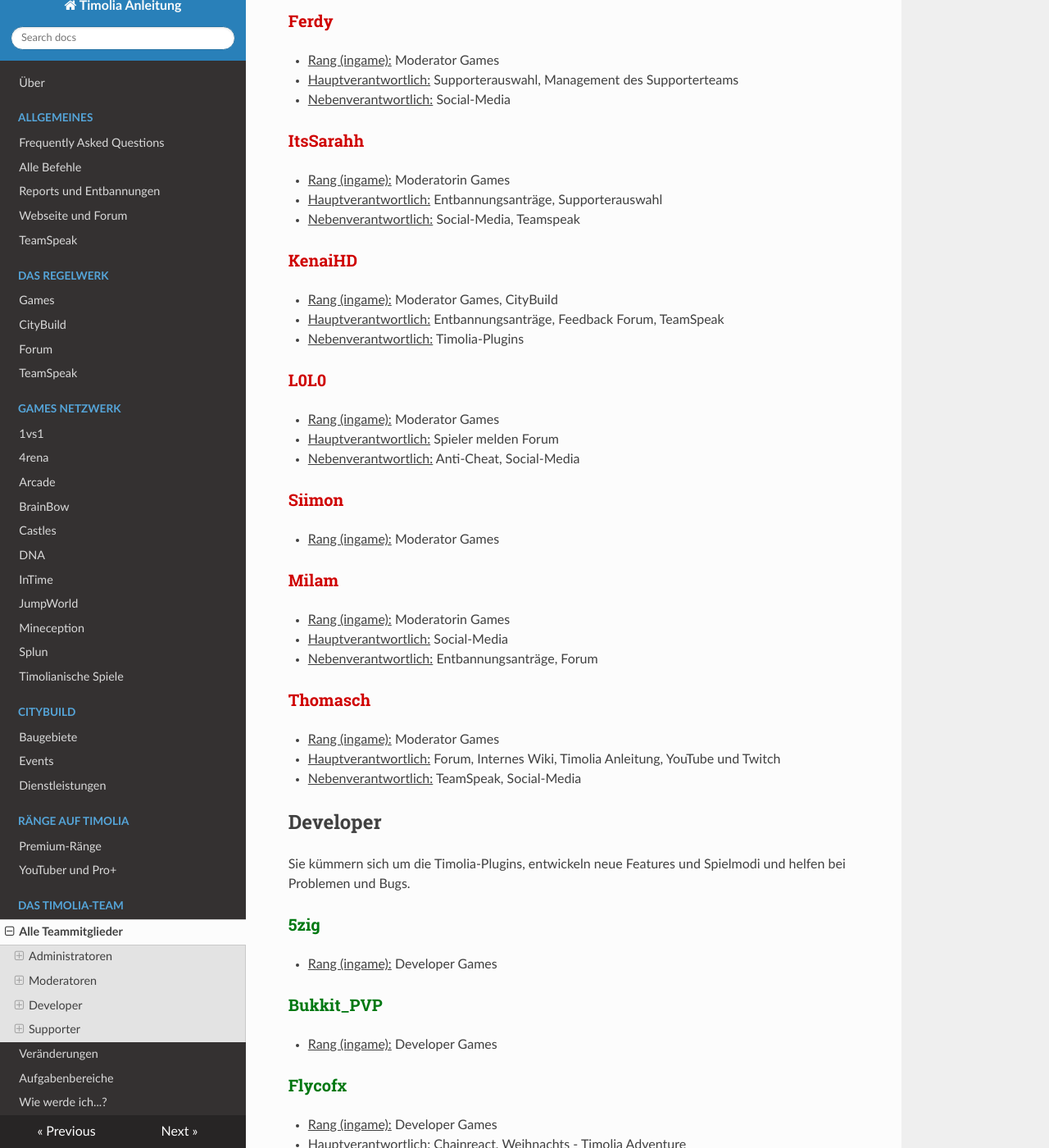
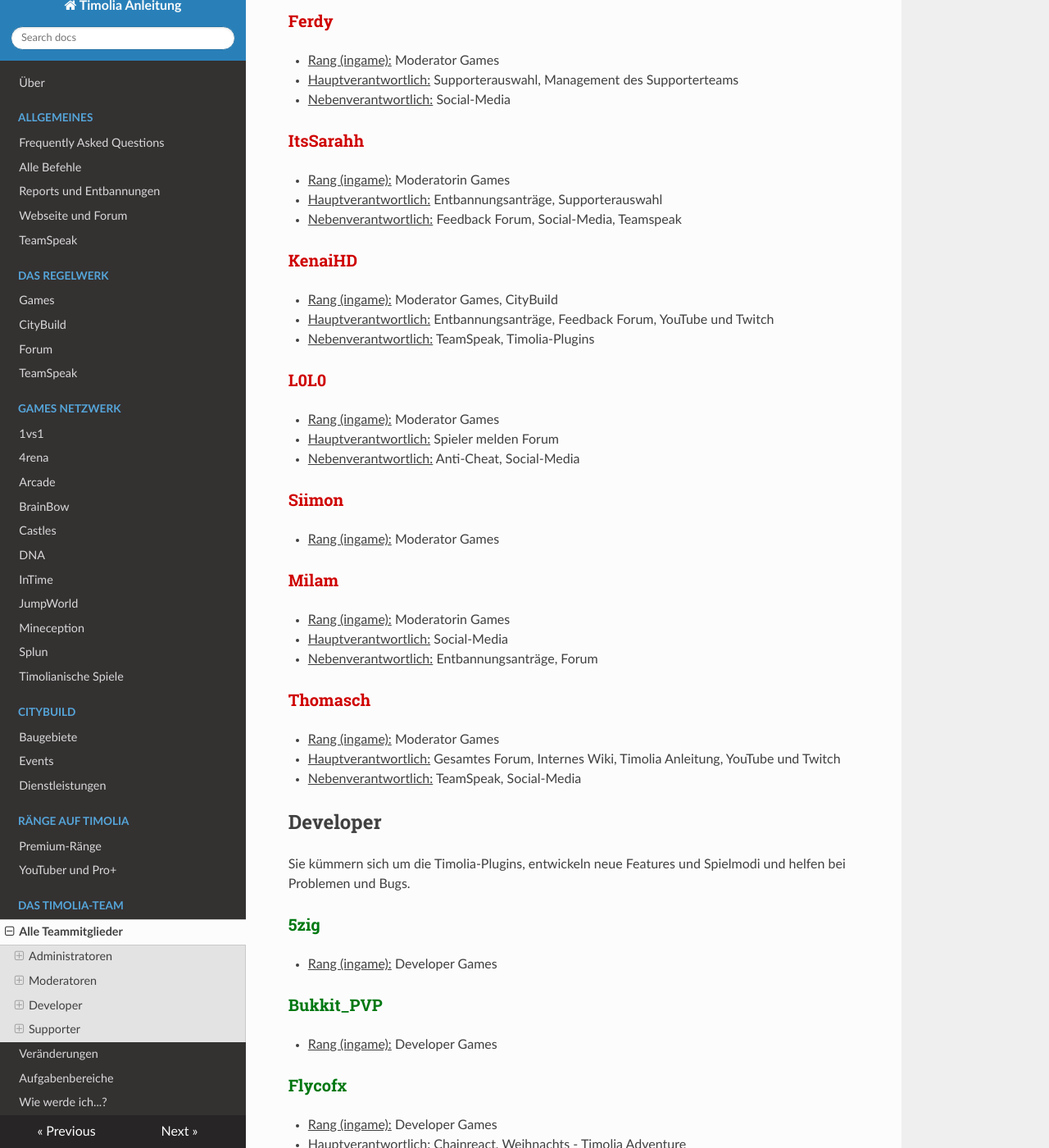
Before and after one commit to TimoliaDE/HowTo, an MkDocs documentation site: the page built from docs/team/members.md, in a window 1280 px wide and 1400 px high, scrolled down 1450 px. Shown: the whole window at 82% size. Built offline with MkDocs 1.6.1, drawn with Linux system fonts in a browser that asks for light colours; nearby versions of some CDN libraries; old or Windows-style settings are respelled for this version of MkDocs; some of the changed text lies outside the part shown.

Commit message:
Feedback Forum, KenaiHD

```diff
--- a/docs/team/members.md
+++ b/docs/team/members.md
@@ -51,12 +51,12 @@ Moderatoren kümmern sich um das reibungslose Spielererlebnis der verschiedenen
 ###<strong><span style="color:#CF0101">ItsSarahh</span></strong>
 - <u>Rang (ingame):</u> Moderatorin Games
 - <u>Hauptverantwortlich:</u> Entbannungsanträge, Supporterauswahl
-- <u>Nebenverantwortlich:</u> Social-Media, Teamspeak
+- <u>Nebenverantwortlich:</u> Feedback Forum, Social-Media, Teamspeak
 
 ###<strong><span style="color:#CF0101">KenaiHD</span></strong>
 - <u>Rang (ingame):</u> Moderator Games, CityBuild
-- <u>Hauptverantwortlich:</u> Entbannungsanträge, Feedback Forum, TeamSpeak
-- <u>Nebenverantwortlich:</u> Timolia-Plugins
+- <u>Hauptverantwortlich:</u> Entbannungsanträge, Feedback Forum, YouTube und Twitch
+- <u>Nebenverantwortlich:</u> TeamSpeak, Timolia-Plugins
 
 ###<strong><span style="color:#CF0101">L0L0</span></strong>
 - <u>Rang (ingame):</u> Moderator Games
@@ -73,7 +73,7 @@ Moderatoren kümmern sich um das reibungslose Spielererlebnis der verschiedenen
 
 ###<strong><span style="color:#CF0101">Thomasch</span></strong>
 - <u>Rang (ingame):</u> Moderator Games
-- <u>Hauptverantwortlich:</u> Forum, Internes Wiki, Timolia Anleitung, YouTube und Twitch
+- <u>Hauptverantwortlich:</u> Gesamtes Forum, Internes Wiki, Timolia Anleitung, YouTube und Twitch
 - <u>Nebenverantwortlich:</u> TeamSpeak, Social-Media
 
 ## Developer
@@ -162,7 +162,7 @@ Sie stehen für alle grundlegenden Fragen und Reports zur Verfügung und sind di
 
 ### <strong><span style="color:#E4D100">Juliaan</span></strong>
 - <u>Rang (ingame):</u> Supporter Games
-- <u>Hauptverantwortlich:</u> Off-Topic Forum, Vorstellungen Forum
+- <u>Hauptverantwortlich:</u> Feedback Forum, Off-Topic Forum, Vorstellungen Forum
 - <u>Nebenverantwortlich:</u> Entbannungsanträge, Spieler melden Forum
 
 ### <strong><span style="color:#E4D100">Julian_999999999</span></strong>
```
Also changed, not shown: docs/team/responsibilities.md (+9 -2 lines).
